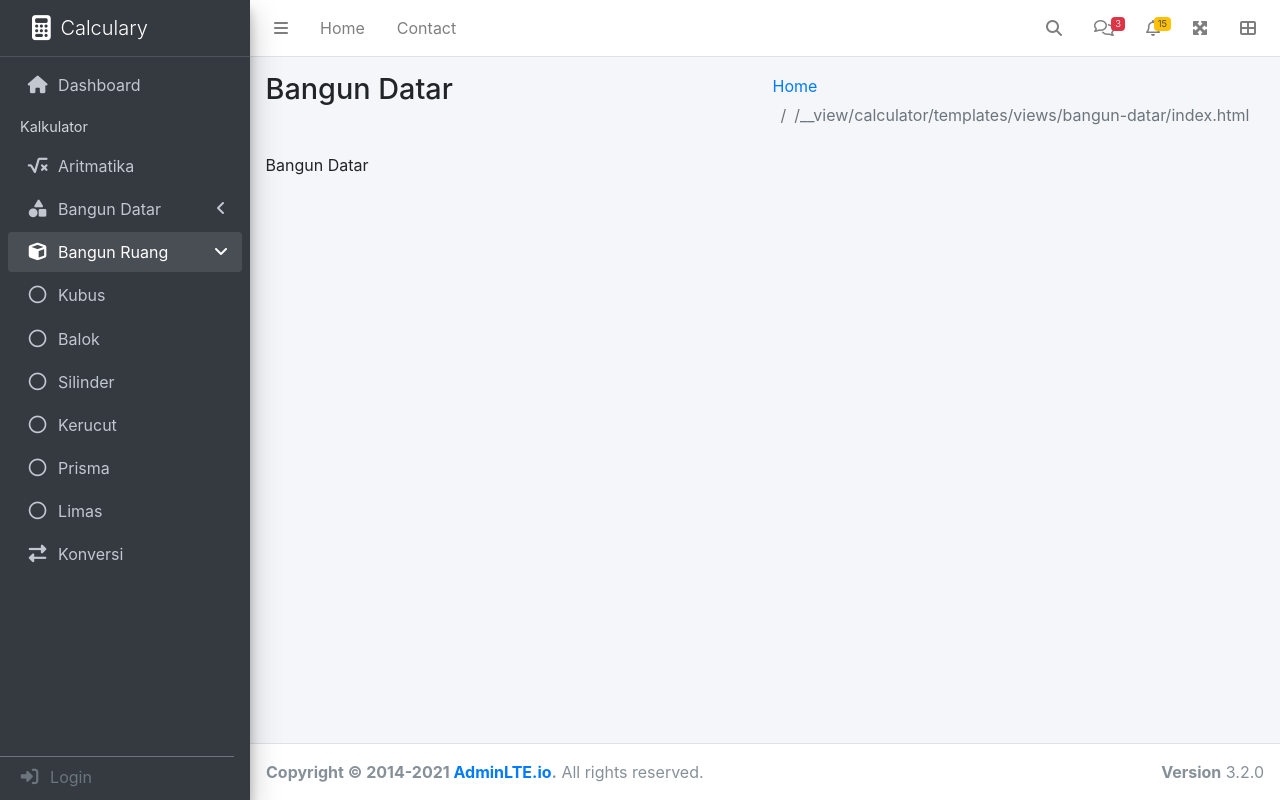
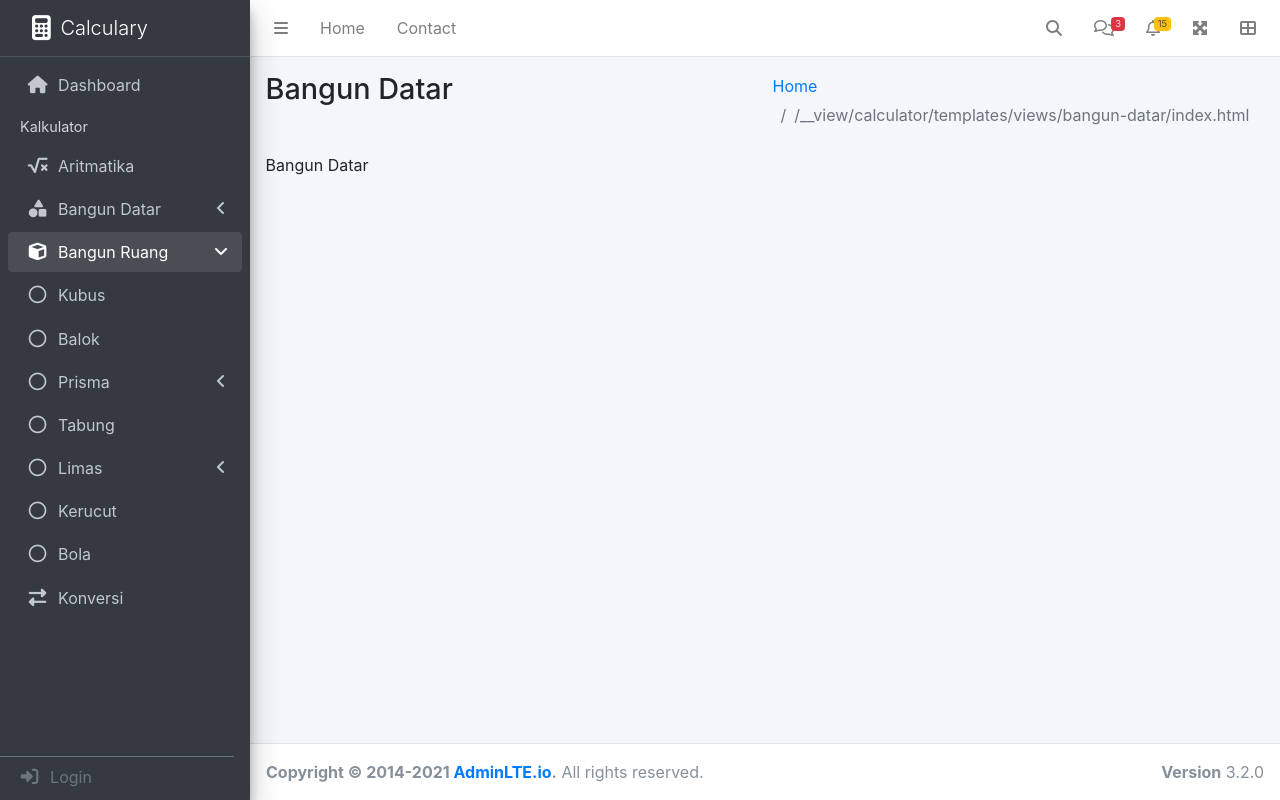
Before and after one commit to kamachiii/UAS-DDP-Math, a Django app: template calculator/templates/views/bangun-datar/index.html in a window 1280 px wide, after a click on "Bangun Ruang". Run offline with Django 3.2, Linux system fonts and the light colour scheme; the template is opened without the code that fills it, so the values that code supplies are empty; some libraries are stand-ins or nearby versions.

```diff
--- a/calculator/templates/partials/sidebar.html
+++ b/calculator/templates/partials/sidebar.html
@@ -99,7 +99,7 @@
           </a>
           <ul class="nav nav-treeview">
             <li class="nav-item">
-              <a href="#" class="nav-link">
+              <a href="{% url 'bangunRuang-kubus' %}" class="nav-link {% if request.path == '/bangunRuang-kubus/' %}active{% endif %}">
                 <i class="far fa-circle nav-icon"></i>
                 <p>Kubus</p>
               </a>
@@ -113,8 +113,74 @@
             <li class="nav-item">
               <a href="#" class="nav-link">
                 <i class="far fa-circle nav-icon"></i>
-                <p>Silinder</p>
+                <p>Prisma</p>
+                <i class="right fas fa-angle-left"></i>
               </a>
+              <ul class="nav nav-treeview">
+                <li class="nav-item">
+                  <a href="#" class="nav-link">
+                    <i class="far fa-circle nav-icon"></i>
+                    <p>Prisma Segitiga</p>
+                  </a>
+                </li>
+                <li class="nav-item">
+                  <a href="#" class="nav-link">
+                    <i class="far fa-circle nav-icon"></i>
+                    <p>Prisma Segiempat</p>
+                  </a>
+                </li>
+                <li class="nav-item">
+                  <a href="#" class="nav-link">
+                    <i class="far fa-circle nav-icon"></i>
+                    <p>Prisma Segilima</p>
+                  </a>
+                </li>
+                <li class="nav-item">
+                  <a href="#" class="nav-link">
+                    <i class="far fa-circle nav-icon"></i>
+                    <p>Prisma Segienam</p>
+                  </a>
+                </li>
+              </ul>
+            </li>
+            <li class="nav-item">
+              <a href="#" class="nav-link">
+                <i class="far fa-circle nav-icon"></i>
+                <p>Tabung</p>
+              </a>
+            </li>
+            <li class="nav-item">
+              <a href="#" class="nav-link">
+                <i class="far fa-circle nav-icon"></i>
+                <p>Limas</p>
+                <i class="right fas fa-angle-left"></i>
+              </a>
+              <ul class="nav nav-treeview">
+                <li class="nav-item">
+                  <a href="#" class="nav-link">
+                    <i class="far fa-circle nav-icon"></i>
+                    <p>Limas Segitiga</p>
+                  </a>
+                </li>
+                <li class="nav-item">
+                  <a href="#" class="nav-link">
+                    <i class="far fa-circle nav-icon"></i>
+                    <p>Limas Segiempat</p>
+                  </a>
+                </li>
+                <li class="nav-item">
+                  <a href="#" class="nav-link">
+                    <i class="far fa-circle nav-icon"></i>
+                    <p>Limas Segilima</p>
+                  </a>
+                </li>
+                <li class="nav-item">
+                  <a href="#" class="nav-link">
+                    <i class="far fa-circle nav-icon"></i>
+                    <p>Limas Segienam</p>
+                  </a>
+                </li>
+              </ul>
             </li>
             <li class="nav-item">
               <a href="#" class="nav-link">
@@ -125,13 +191,7 @@
             <li class="nav-item">
               <a href="#" class="nav-link">
                 <i class="far fa-circle nav-icon"></i>
-                <p>Prisma</p>
-              </a>
-            </li>
-            <li class="nav-item">
-              <a href="#" class="nav-link">
-                <i class="far fa-circle nav-icon"></i>
-                <p>Limas</p>
+                <p>Bola</p>
               </a>
             </li>
           </ul>
--- a/math_project/urls.py
+++ b/math_project/urls.py
@@ -34,6 +34,7 @@ urlpatterns = [
     #* Path Bangun Ruang
     path('bangun-ruang/', include([
         path('', bangunRuangIndex, name="bangunRuang-index"),
+        path('kubus', bangunRuangKubus, name="bangunRuang-kubus"),
     ])),
 
     #* Path Konversi
```
Also changed, not shown: calculator/templates/views/bangun-ruang/kubus.html (added, +19 -0 lines), calculator/views.py (+25 -0 lines).
